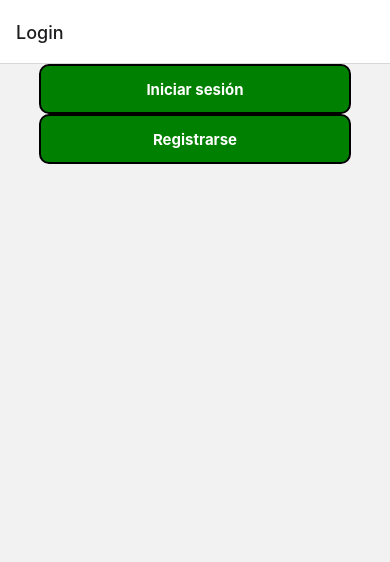
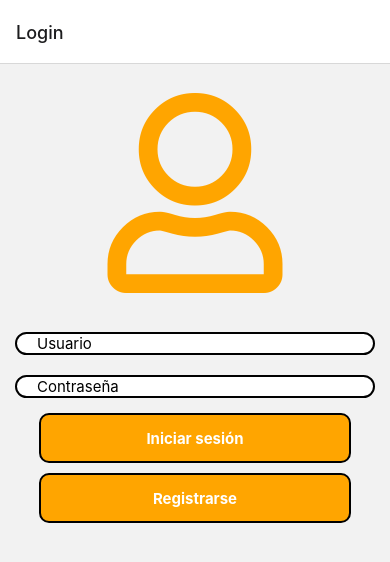
Before and after one commit to ivanCordova/PruebaUno, a React Native app: screen /Login in a window 390 px wide. Shown: the top 562 px of the page. Built offline with nearby package versions, Linux system fonts and the light colour scheme.

Commit message:
Inicio 14_03_22

```diff
--- a/src/components/ProyectoJugadores/models/IJugador.ts
+++ b/src/components/ProyectoJugadores/models/IJugador.ts
@@ -5,3 +5,8 @@ export interface IJugador {
   Edad: number;
   Imagen: string;
 }
+
+export interface IUsuario {
+  Usuario: string,
+  Contrasenia: string
+}
--- a/src/components/ProyectoJugadores/screens/Login.tsx
+++ b/src/components/ProyectoJugadores/screens/Login.tsx
@@ -1,14 +1,31 @@
 import { Pressable, StyleSheet, Text, View, Alert } from 'react-native';
-import React from 'react'
+import React, { Fragment, useState } from 'react'
 import { StackScreenProps } from '@react-navigation/stack';
 import { RootStackParamasList } from '../utils/RootStackParam';
 type Props = StackScreenProps<RootStackParamasList, "Actualizar">;
 import auth from '@react-native-firebase/auth';
+import { ScrollView, TextInput } from 'react-native-gesture-handler';
+import { IUsuario } from '../models/IJugador';
+import * as Yup from 'yup';
+import { Formik } from 'formik';
+import Icon from 'react-native-vector-icons/FontAwesome5';
+
 
 const Login = ({ navigation }: Props) => {
+
+    const usuarioInicial: IUsuario = {
+        Usuario: "",
+        Contrasenia: ""
+    }
+    const [usuario, setUsuario] = useState(usuarioInicial)
+    const validacion = Yup.object({
+        Usuario: Yup.string().required("El usuario es requerido"),
+        Contrasenia: Yup.string().required("La contraseña es requerida")
+    })
+
     const registro = () => {
         auth()
-            .createUserWithEmailAndPassword('talivan1602@gmail.com', '123456')
+            .createUserWithEmailAndPassword("", "") // 'talivan1602@gmail.com', '123456'
             .then(() => {
                 console.log('User account created & signed in!');
             })
@@ -25,8 +42,8 @@ const Login = ({ navigation }: Props) => {
             });
     }
 
-    const login = () =>{
-        auth().signInWithEmailAndPassword('talivan1602@gmail.com', '123456')
+    const login = (usr: IUsuario) => {
+        auth().signInWithEmailAndPassword(usr.Usuario, usr.Contrasenia)
             .then((e) => {
                 console.log(e.user.uid)
                 navigation.navigate("Principal")
@@ -36,14 +53,35 @@ const Login = ({ navigation }: Props) => {
     }
 
     return (
-        <View>
-            <Pressable style={styles.boton} onPress={login}>
+        <ScrollView>
+            <Formik initialValues={usuario} onSubmit={valores => login(valores)} validationSchema={validacion}>
+                {({ values, handleChange, errors, setFieldTouched, handleSubmit }) => (
+                    <Fragment>
+                        <Icon style={styles.icon} name="user" size={200} color="orange" />
+                        <TextInput
+                            placeholder='Usuario'
+                            style={styles.textInput}
+                            onChangeText={handleChange("Usuario")}
+                            onBlur={() => setFieldTouched("Usuario")}
+                        ></TextInput>
+                        {errors.Usuario && <Text style={styles.textoError}>{errors.Usuario}</Text>}
+                        <TextInput
+                            placeholder='Contraseña'
+                            style={styles.textInput}
+                            onChangeText={handleChange("Contrasenia")}
+                            onBlur={() => setFieldTouched("Contrasenia")}
+                        ></TextInput>
+                        {errors.Contrasenia && <Text style={styles.textoError}>{errors.Contrasenia}</Text>}
+                        <Pressable style={styles.boton} onPress={handleSubmit}>
                             <Text style={styles.textoBoton}>Iniciar sesión</Text>
                         </Pressable>
-            <Pressable style={styles.boton} onPress={registro}>
+                    </Fragment>
+                )}
+            </Formik>
+            <Pressable style={styles.boton}>
                 <Text style={styles.textoBoton}>Registrarse</Text>
             </Pressable>
-        </View>
+        </ScrollView>
     )
 }
 
@@ -58,12 +96,35 @@ const styles = StyleSheet.create({
         width: "80%",
         height: 50,
         borderRadius: 10,
-        backgroundColor: "green",
+        backgroundColor: "orange",
         borderColor: "black",
         borderWidth: 2,
         justifyContent: "center",
         alignItems: "center",
-        marginHorizontal: 2,
+        marginVertical: 5,
         alignSelf: "center"
     },
+    textInput: {
+        marginVertical: 10,
+        borderWidth: 2,
+        borderColor: "black",
+        marginHorizontal: 15,
+        borderRadius: 15,
+        paddingLeft: 20,
+        fontSize: 15,
+        backgroundColor: "white"
+    },
+    textoError:{
+        backgroundColor: "red",
+        color: "white",
+        marginHorizontal: 15,
+        padding: 10,
+        borderRadius: 15,
+        fontSize: 15
+    },
+    icon:{
+        alignSelf: "center",
+        marginVertical: 20
+    }
+
 })
```
Lines whose indentation alone changed are shown as unchanged.
